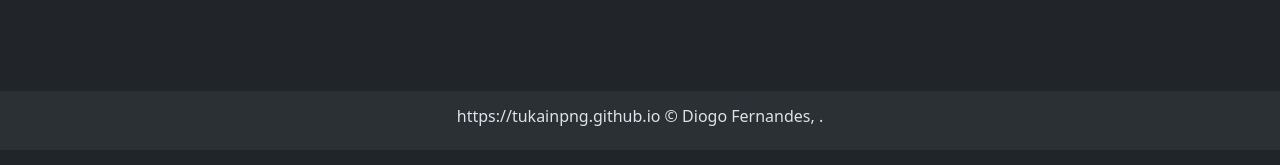
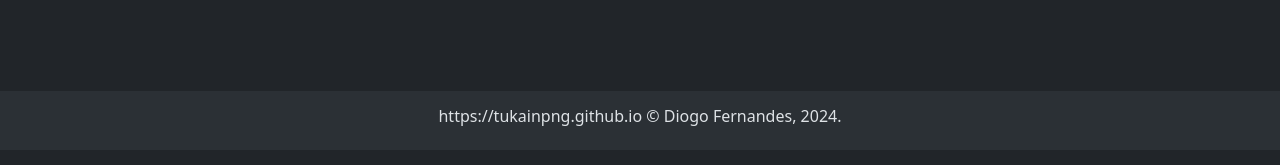
Before and after one commit to tukainpng/tukainpng.github.io, a Jekyll site: the page built from index.html, in a window 1280 px wide. Shown: the part 668-833 px from the top of the page. Built offline with Jekyll 4.4.1, drawn with Linux system fonts in a browser that asks for light colours.

Commit message:
Pequenas modifcações

```diff
--- a/_includes/footer.html
+++ b/_includes/footer.html
@@ -1,5 +1,12 @@
 <footer class="bg-body-tertiary">
   <div>
-    <h6>{{ site.url }} © {{ site.author }}, {{ page.date | date: "%Y" }}.</h6>
+    <h6>
+      {{ site.url }} © {{ site.author }},
+      {% if page.date == null %}
+        2024.
+      {% else %}
+        {{ page.date | date: "%Y" }}.
+      {% endif %}
+    </h6>
   </div>
 </footer>
```
